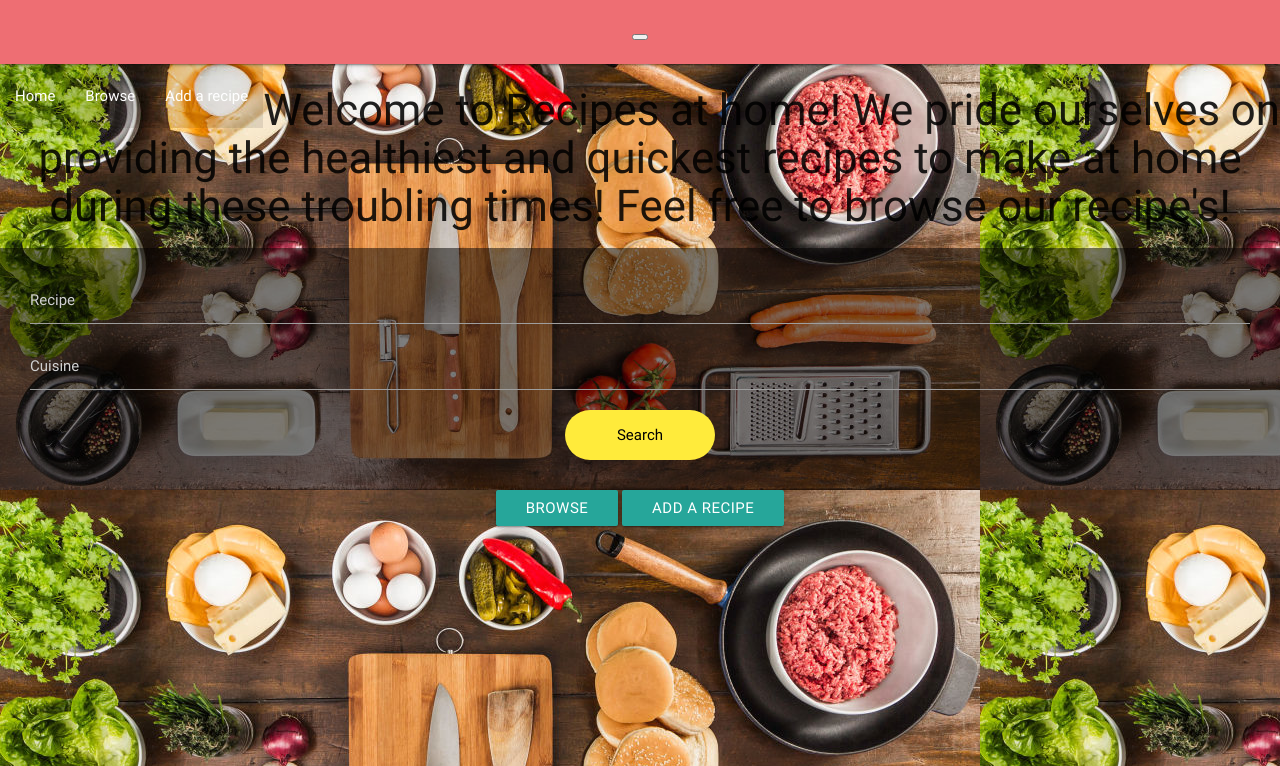
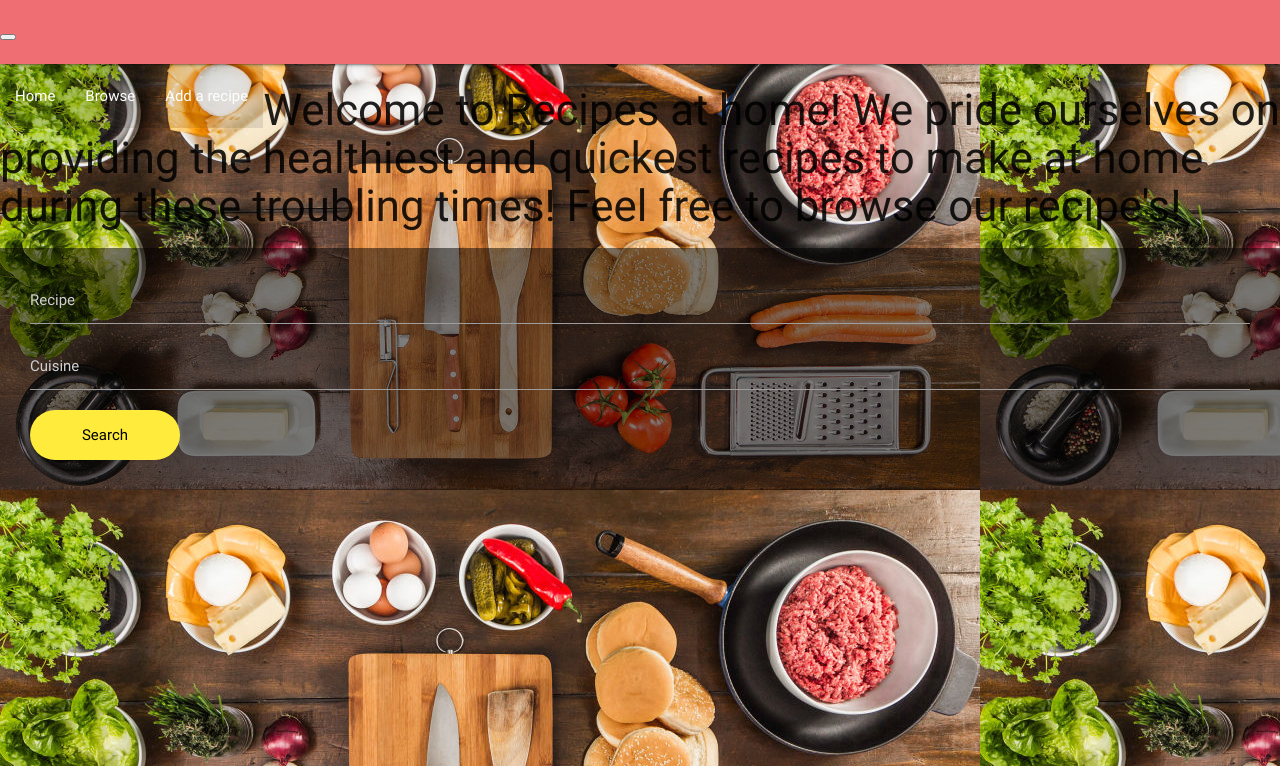
Before and after one commit to stormtrooper88/Cook-Book-Milestone-Three-Project, a Flask app: page /browse in a window 1280 px wide. Shown: the top 766 px of the page. Run offline with Flask 2, Linux system fonts and the light colour scheme; some libraries are stand-ins or nearby versions.

Commit message:
removed browse and add recipe from browse and addrecipe html files

```diff
--- a/static/css/style.css
+++ b/static/css/style.css
@@ -1,8 +1,8 @@
-.img {
+.materialboxed {
     display: block;
     margin: 0 auto;
 }
-body {
+.body {
     margin: 0;
     padding: 0;
     text-align: center;
--- a/templates/base.html
+++ b/templates/base.html
@@ -6,7 +6,7 @@
     <meta http-equiv="X-UA-Compatible" content="ie=edge">
      <link href="https://fonts.googleapis.com/icon?family=Material+Icons" rel="stylesheet">
     <link rel="stylesheet" href="https://cdnjs.cloudflare.com/ajax/libs/materialize/0.100.2/css/materialize.min.css">
-        <link rel="stylesheet" href="{{url_for('static', filename='css/style.css')}}" type="text/css" />
+    <link rel="stylesheet" href="{{url_for('static', filename='css/style.css')}}" type="text/css" />
 <meta name="viewport" content="width=device-width, initial-scale=1.0"/>
 </head>
 <body>
@@ -58,9 +58,7 @@ We pride ourselves on providing the healthiest and quickest recipes to make at h
 Feel free to browse our recipe's or simply add yours to our collection below!
 	</p>
 
-<a href="{{url_for('browse')}}" class="waves-effect waves-light btn">Browse</a>
 
-<a href="{{url_for('addrecipe')}}" class="waves-effect waves-light btn">Add a recipe</a>
 
     {% for base in bases %}
     {% endfor %}
--- a/templates/browse.html
+++ b/templates/browse.html
@@ -15,8 +15,6 @@ Feel free to browse our recipe's!
     </form>
     </div>
     </div>
-<a href="browse.html" class="waves-effect waves-light btn">Browse</a>
 
-<a href="addrecipe.html" class="waves-effect waves-light btn">Add a recipe</a>
 </body>
 {% endblock %}
--- a/templates/index.html
+++ b/templates/index.html
@@ -2,7 +2,7 @@
 <body>
 <div id="wrapper">
 <h2>Recipes at home!</h2>
- <img class="materialboxed" width="650" src="static/images/frontimage.jpeg.jpg" align="center">
+ <img class="materialboxed" width="650" src="static/images/frontimage.jpeg.jpg">
      <p>Welcome to Recipes at home!
 We pride ourselves on providing the healthiest and quickest recipes to make at home during these troubling times!
 
```
